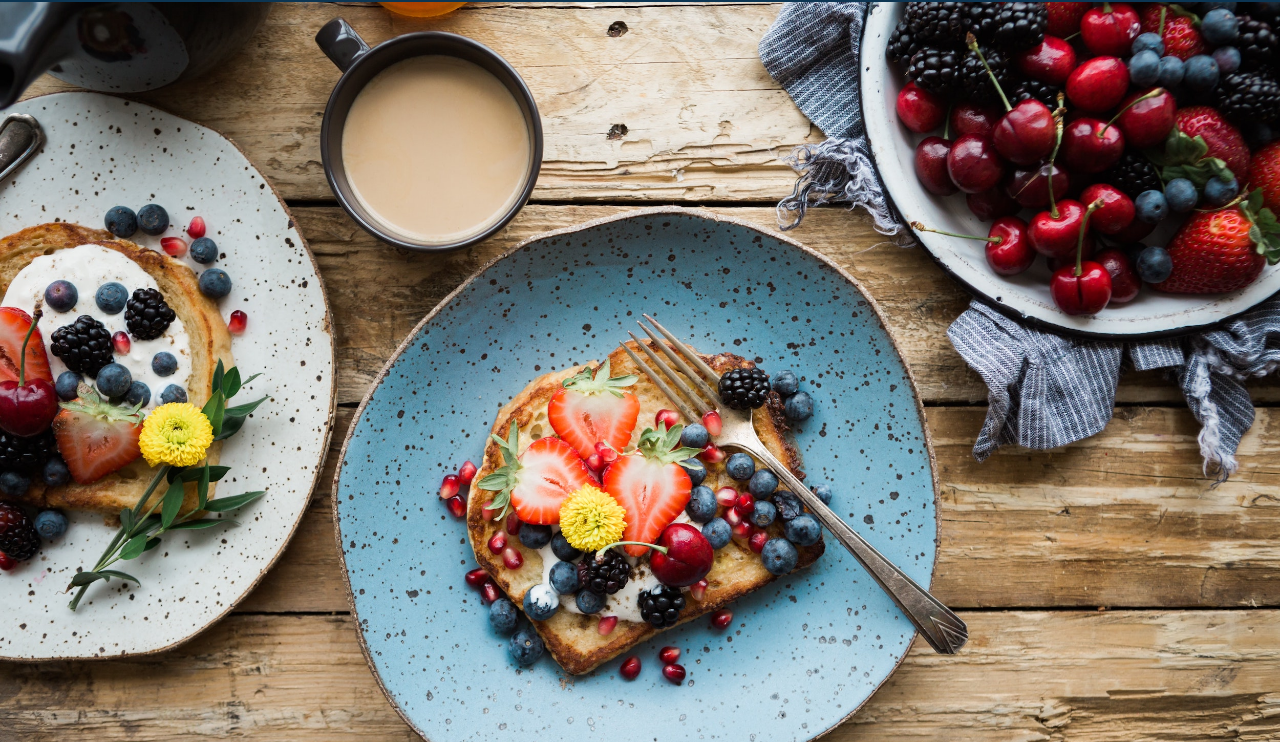
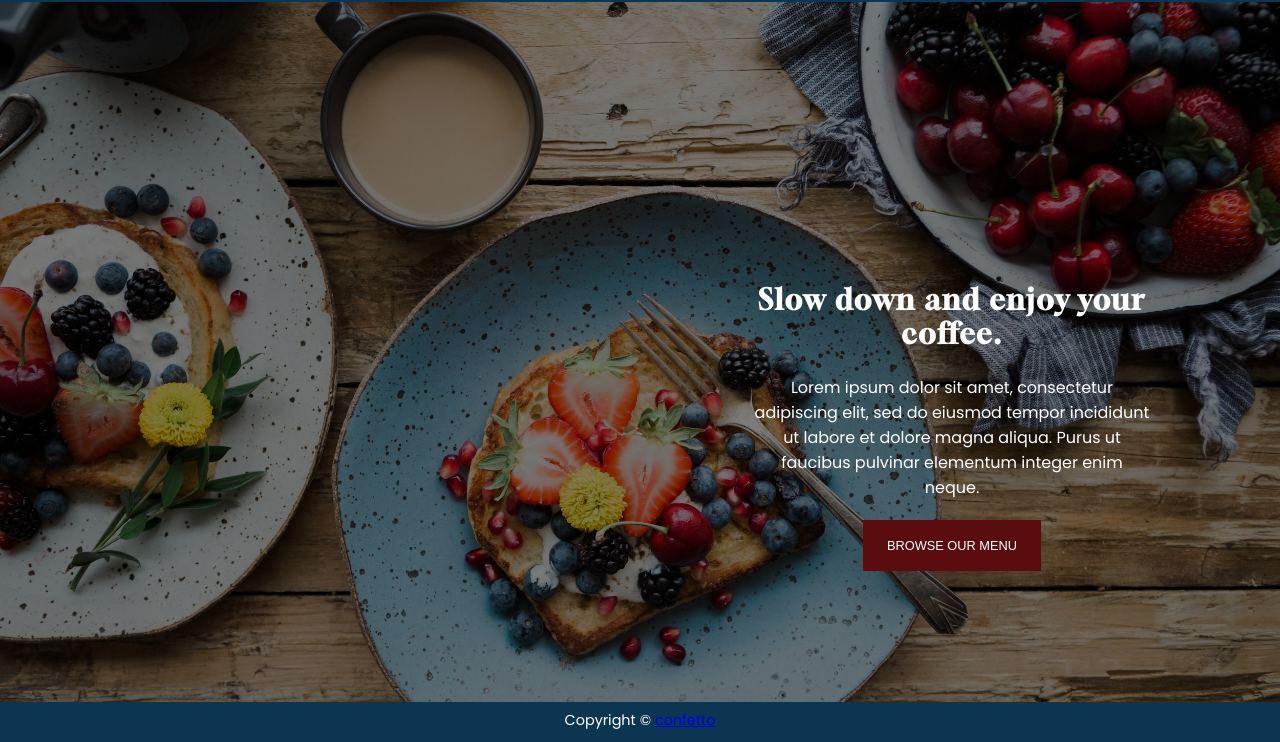
Before and after one commit to confett0/odin-restaurant, a website built with webpack: page dist/index.html in a window 1280 px wide. Shown: the part 58-800 px from the top of the page. Built offline with Linux system fonts and the light colour scheme.

Commit message:
Add basic styling

```diff
--- a/src/style.css
+++ b/src/style.css
@@ -25,7 +25,7 @@ body {
 h1 {
     color: #fff;
     font-family: 'Gloock';
-    font-size: 2rem;
+    font-size: 1.8rem;
     letter-spacing: 2px;
 }
 
@@ -54,8 +54,45 @@ nav > ul > li > a {
 }
 
 main {
-    background: url(./images/brunch.jpg);
+    background: linear-gradient(
+        rgba(0, 0, 0, 0.5),
+        rgba(0, 0, 0, 0.5)
+      ),
+      url(./images/brunch.jpg);
     background-position: center;
     background-size: cover;
-    min-height: calc(100vh - 60px);
+    min-height: calc(100vh - 100px);
+    position: relative;
 }
+
+.cta {
+    color:#fff;
+    max-width: 400px;
+    text-align: center;
+    position: absolute;
+    top: 40%;
+    right: 10%;
+}
+
+.cta h1 {
+    margin-bottom: 25px;
+}
+
+button {
+    border: none;
+    background: #5B0C0E;
+    color: #fff;
+    font-size: 0.8rem;
+    padding: 18px 24px;
+    margin-top: 20px;
+    text-transform: uppercase;
+}
+
+footer {
+    background-color: #0C3552;
+    color: #fff;
+    font-size: 0.9rem;
+    height: 40px;
+    padding: 8px;
+    text-align: center;
+}
```
Also changed, not shown: dist/index.html, dist/main.js.
